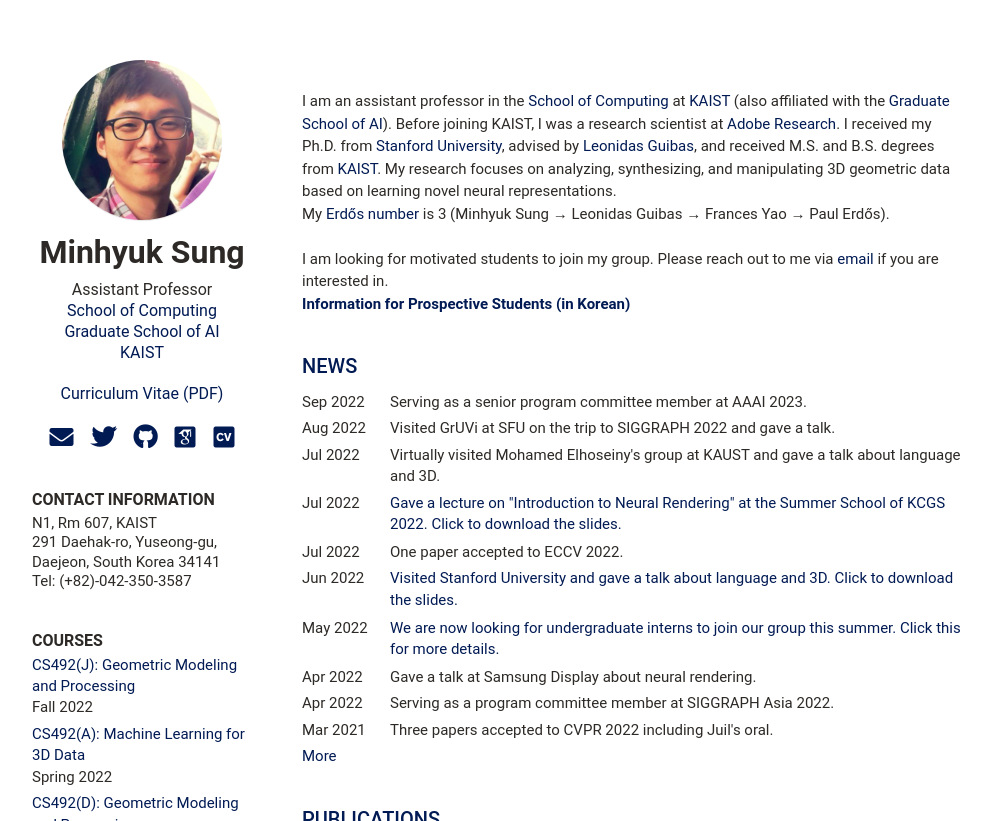
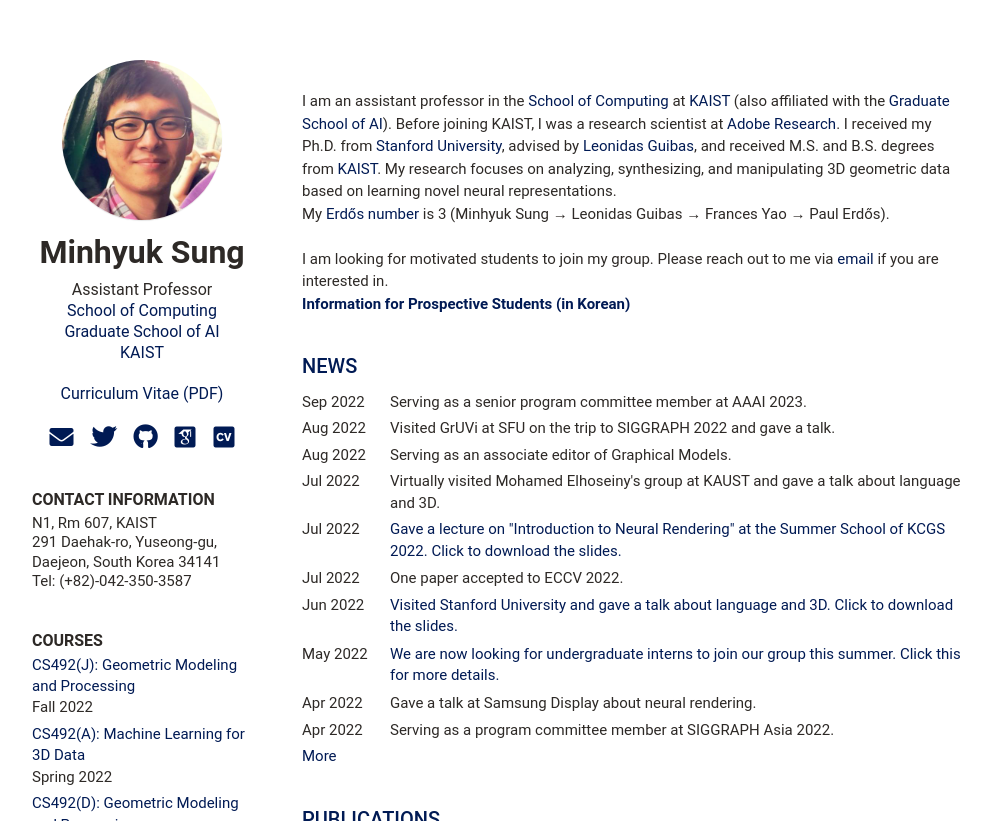
Before and after one commit to mhsung/mhsung.github.io, a Jekyll site: the page built from index.html, in a window 1280 px wide and 900 px high, cut to the strip 0-821 px from the top of the window. Shown: the whole strip, without its empty margins (126-1117 px from the left). Built offline with Jekyll 4.4.1, drawn with Linux system fonts in a browser that asks for light colours; some web fonts are replaced.

Commit message:
Updated.

```diff
--- a/_data/news.yml
+++ b/_data/news.yml
@@ -2,6 +2,8 @@ news:
     - title: "Serving as a senior program committee member at AAAI 2023."
       time: Sep 2022
     - title: "Visited GrUVi at SFU on the trip to SIGGRAPH 2022 and gave a talk."
+      time: Aug 2022
+    - title: "Serving as an associate editor of Graphical Models."
       time: Aug 2022
     - title: "Virtually visited Mohamed Elhoseiny's group at KAUST and gave a talk about language and 3D."
       time: Jul 2022
```
